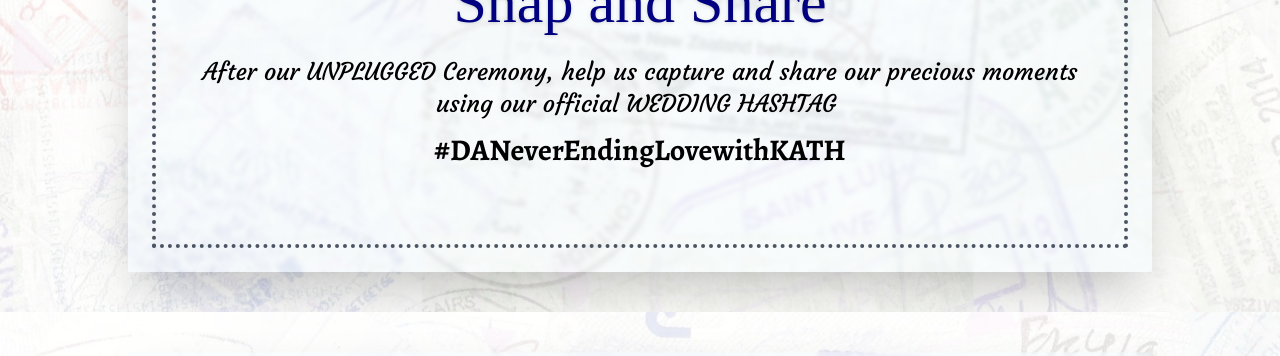
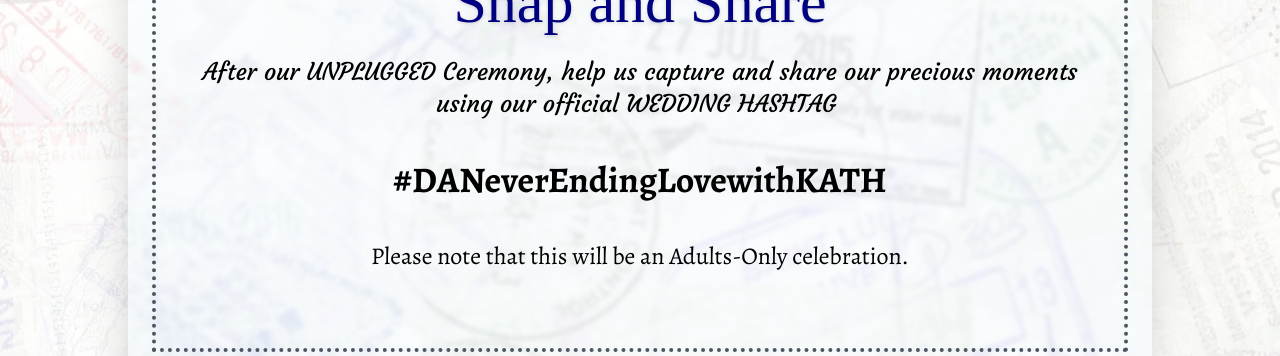
Before and after one commit to deiartistri-lounge/dan-katherine-wedding, a Nuxt app: page / in a window 1280 px wide. Shown: the part 8520-8876 px from the top of the page. Built offline with nearby package versions, Linux system fonts and the light colour scheme; no server answers; a web font is replaced by a local one.

Commit message:
Updated UI/UX

```diff
--- a/components/FooterSection.vue
+++ b/components/FooterSection.vue
@@ -17,7 +17,7 @@ const scrollToTarget = () => {
 
 <template>
   <section
-    class="relative flex flex-col items-center justify-center w-full min-h-screen overflow-hidden lg:bg-fixed bg-center bg-cover bg-primary-900 bg-glitter"
+    class="relative flex flex-col items-center justify-center w-full min-h-screen overflow-hidden bg-center bg-cover lg:bg-fixed bg-primary-900 bg-glitter"
   >
     <div class="absolute flex items-center justify-center w-full h-full gap-3">
       <img
@@ -132,7 +132,7 @@ const scrollToTarget = () => {
       >
         <img
           src="/deiartistri-lounge-logo.png"
-          class="w-[60px] h-[60px] drop-shadow"
+          class="w-[100px] h-[100px] drop-shadow"
         />
       </a>
     </div>
--- a/components/SnapAndShareSection.vue
+++ b/components/SnapAndShareSection.vue
@@ -1,7 +1,7 @@
 <script setup lang="ts"></script>
 <template>
   <section
-    class="relative flex items-center justify-center lg:bg-fixed bg-center bg-cover bg-passport lg:p-10 bg-opacity-20"
+    class="relative flex items-center justify-center bg-center bg-cover lg:bg-fixed bg-passport lg:p-10 bg-opacity-20"
   >
     <div
       class="bg-primary-50 backdrop-blur-[2px] bg-opacity-20 p-6 lg:shadow-2xl lg:max-w-screen-lg w-full"
@@ -63,7 +63,7 @@
             moments using our official WEDDING HASHTAG
           </p>
           <p
-            class="my-3 text-[1.3rem] lg:text-3xl font-passport"
+            class="my-10 text-[1.3rem] lg:text-4xl font-passport"
             v-motion
             :initial="{
               opacity: 0,
@@ -86,6 +86,31 @@
             }"
           >
             <strong>#DANeverEndingLovewithKATH</strong>
+          </p>
+          <p
+            class="my-3 text-[1rem] lg:text-2xl font-passport"
+            v-motion
+            :initial="{
+              opacity: 0,
+              scale: 2,
+            }"
+            :visibleOnce="{
+              opacity: 1,
+              scale: 1,
+              transition: {
+                type: 'spring',
+                scale: {
+                  delay: 1200,
+                  duration: 1000,
+                },
+                opacity: {
+                  duration: 1000,
+                  delay: 1200,
+                },
+              },
+            }"
+          >
+            Please note that this will be an Adults-Only celebration.
           </p>
         </div>
       </div>
```
